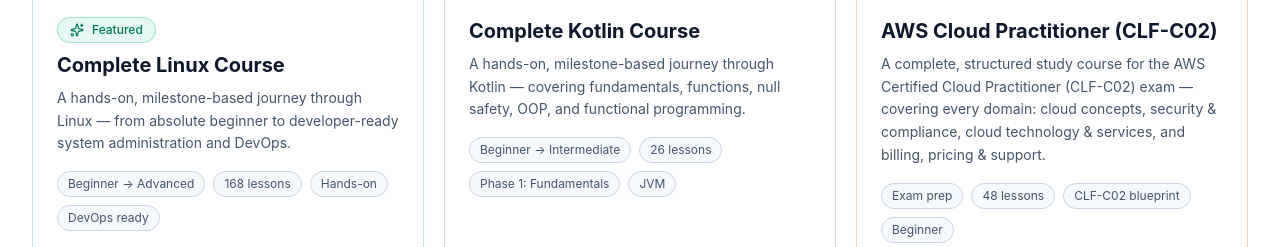
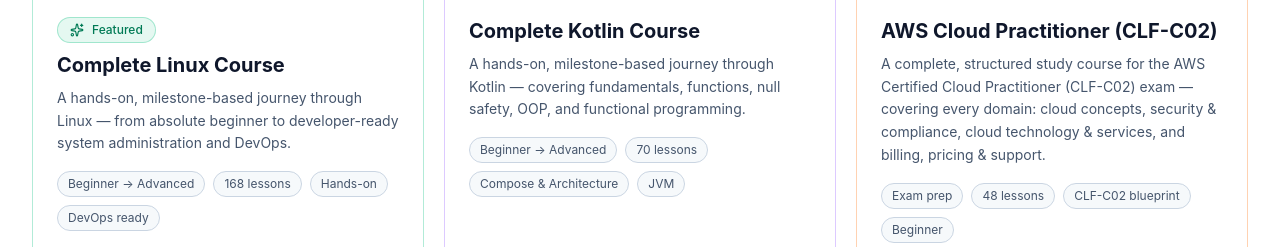
Before and after one commit to Gokul652003/course-platform, a React (Vite) app: page / in a window 1280 px wide. Shown: the part 940-1187 px from the top of the page. Built offline with nearby package versions, Linux system fonts and the light colour scheme; no server answers.

Commit message:
feat: wire up Kotlin modules 7-15 (Phase 2, 3 & 4)
Registers Android Basics, Jetpack Compose, and Architecture modules
into the Kotlin course module list and updates the course tagline,
description, and catalog tags. Kotlin course is now 15 modules / 70 lessons.

```diff
--- a/src/data/courses.tsx
+++ b/src/data/courses.tsx
@@ -137,9 +137,9 @@
     course: kotlinCourse,
     icon: <KotlinGlyph />,
     tags: [
-      "Beginner → Intermediate",
+      "Beginner → Advanced",
       `${kotlinCourse.stats.lessons} lessons`,
-      "Phase 1: Fundamentals",
+      "Compose & Architecture",
       "JVM",
     ],
     accent: {
--- a/src/data/kotlinCourseData.ts
+++ b/src/data/kotlinCourseData.ts
@@ -4,6 +4,15 @@
 import { kotlinModule4 } from "./kotlinModule4Content"
 import { kotlinModule5 } from "./kotlinModule5Content"
 import { kotlinModule6 } from "./kotlinModule6Content"
+import { kotlinModule7 } from "./kotlinModule7Content"
+import { kotlinModule8 } from "./kotlinModule8Content"
+import { kotlinModule9 } from "./kotlinModule9Content"
+import { kotlinModule10 } from "./kotlinModule10Content"
+import { kotlinModule11 } from "./kotlinModule11Content"
+import { kotlinModule12 } from "./kotlinModule12Content"
+import { kotlinModule13 } from "./kotlinModule13Content"
+import { kotlinModule14 } from "./kotlinModule14Content"
+import { kotlinModule15 } from "./kotlinModule15Content"
 import { lessonCount, lessonDuration } from "./courseData"
 import type { Course, Module } from "../types"
 
@@ -14,13 +23,22 @@
   kotlinModule4,
   kotlinModule5,
   kotlinModule6,
+  kotlinModule7,
+  kotlinModule8,
+  kotlinModule9,
+  kotlinModule10,
+  kotlinModule11,
+  kotlinModule12,
+  kotlinModule13,
+  kotlinModule14,
+  kotlinModule15,
 ]
 
 export const kotlinCourse: Course = {
   title: "Complete Kotlin Course",
-  tagline: "Phase 1: Kotlin Fundamentals — from first program to advanced features",
+  tagline: "Fundamentals → Android Basics → Jetpack Compose → Architecture",
   description:
-    "A hands-on journey through Kotlin — covering setup, core syntax, functions, null safety, object-oriented programming, and functional programming.",
+    "A hands-on journey through Kotlin and Android — core syntax, null safety, OOP, and functional programming, then building real Android UI with Activities and XML, modern UI with Jetpack Compose, and clean app architecture with MVVM and Jetpack libraries.",
   stats: {
     modules: kotlinModules.length,
     level: "Beginner → Intermediate",
```
